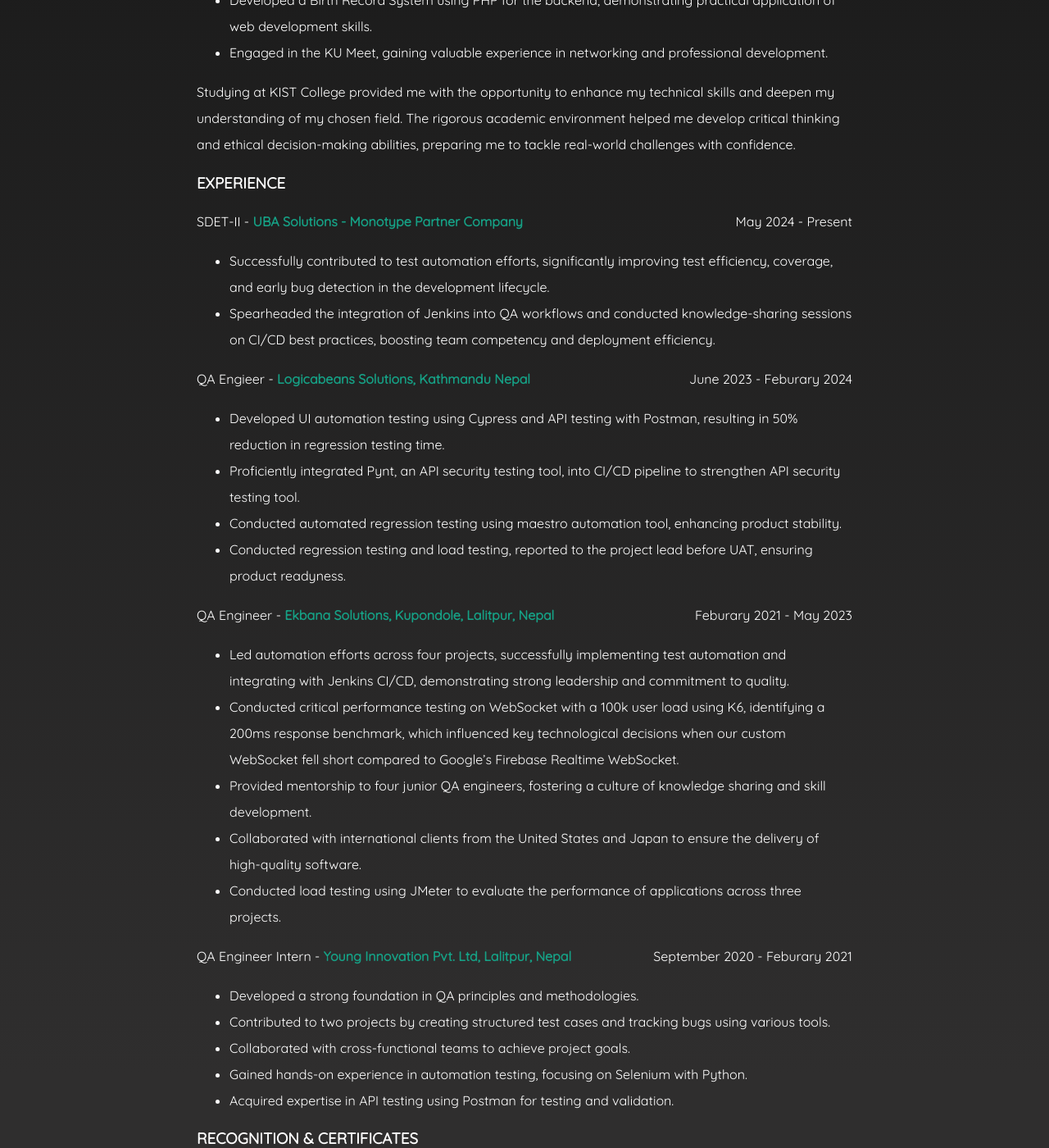
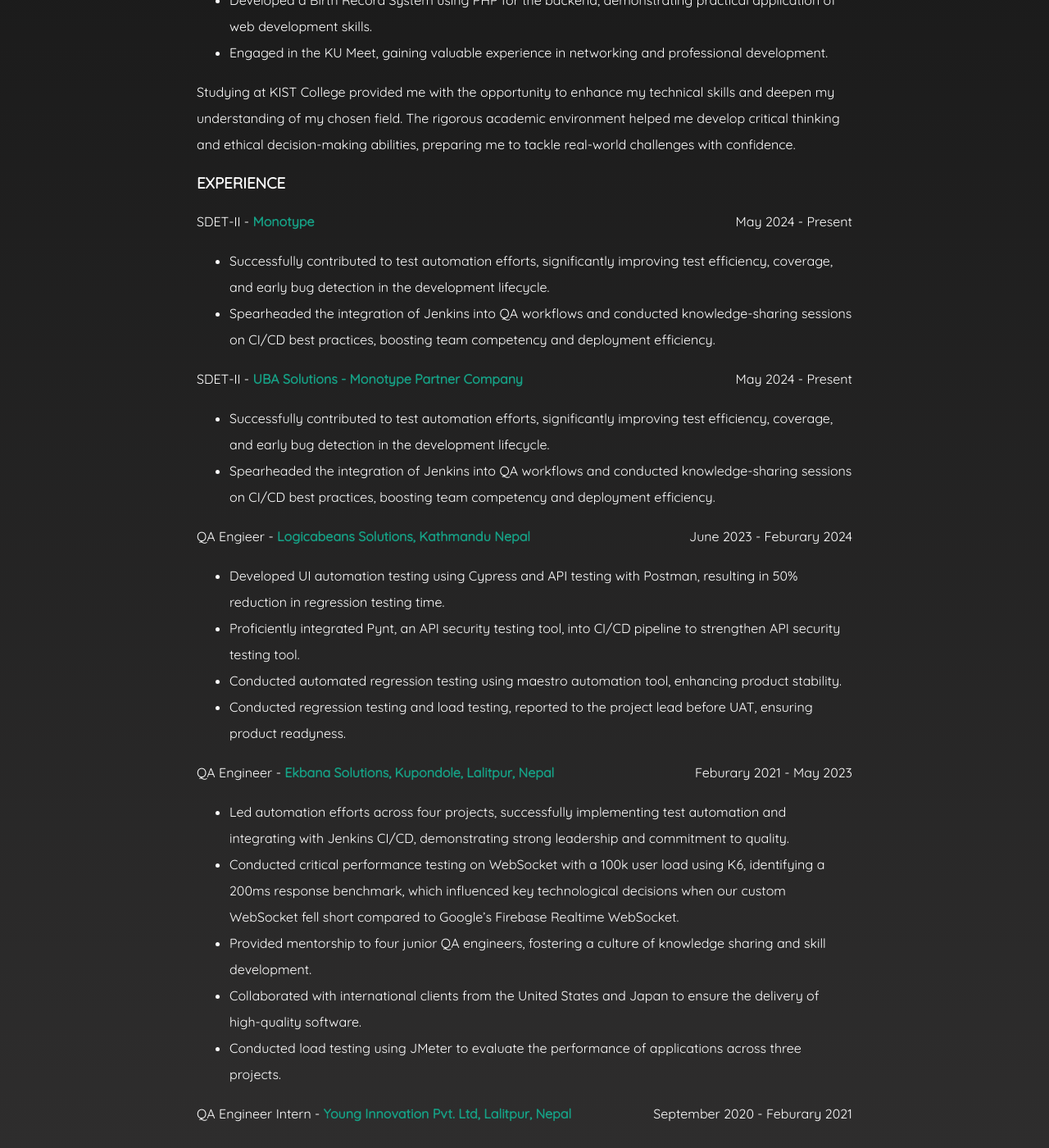
Before and after one commit to rajeet/rajeet.github.io, a Jekyll site: the page built from resume.md, in a window 1280 px wide and 1400 px high, scrolled down 1390 px. Shown: the whole window at 82% size. Built offline with Jekyll 4.4.1, drawn with Linux system fonts in a browser that asks for light colours; some of the changed text lies outside the part shown.

Commit message:
updated resume

````diff
--- a/resume.md
+++ b/resume.md
@@ -9,7 +9,7 @@
 
 ### SKILLS
 
-``` | Test Case Design | Test Plan | javascript | Git | Linux | Cypress | Postman | Playwright | Jmeter | K6 | CI/CD | Sitespeed.io |```
+``` | Test Case Design | Test Plan | javascript | Git | Linux | Cypress | Postman | Playwright | Jmeter | K6 | CI/CD | Sitespeed.io | Panda | Python | Docker |```
 
 ### PROJECTS
 **MeroShare IPO Automation** - [Explore the code on GitHub](https://github.com/rajeet/meroshare_automation)
@@ -44,6 +44,10 @@
 
 ### EXPERIENCE
 
+SDET-II - **Monotype** <span style="float:right;">May 2024 - Present</span>
+-  Successfully contributed to test automation efforts, significantly improving test efficiency, coverage, and early bug detection in the development lifecycle.
+- Spearheaded the integration of Jenkins into QA workflows and conducted knowledge-sharing sessions on CI/CD best practices, boosting team competency and deployment efficiency.
+
 SDET-II - **UBA Solutions - Monotype Partner Company** <span style="float:right;">May 2024 - Present</span>
 -  Successfully contributed to test automation efforts, significantly improving test efficiency, coverage, and early bug detection in the development lifecycle.
 - Spearheaded the integration of Jenkins into QA workflows and conducted knowledge-sharing sessions on CI/CD best practices, boosting team competency and deployment efficiency.
@@ -72,7 +76,7 @@
 
 ### RECOGNITION & CERTIFICATES
 
-- [AWS CCP] (https://www.credly.com/badges/1b432389-3daf-4470-a120-268b6584e76b/public_url)
+- [AWS CCP](https://www.credly.com/badges/1b432389-3daf-4470-a120-268b6584e76b/public_url)
 - [Advance Cypress](https://testautomationu.applitools.com/certificate/?id=7703d40c)
 - [API Penetration Testing](https://www.credly.com/badges/6efa0e07-4203-439f-8fd8-5fa8fe9078c5/linked_in_profile)
 - [Pynt Champion](https://www.credential.net/cd7a65c6-7385-4885-af08-43e81797952b#gs.ds10oj)
````
